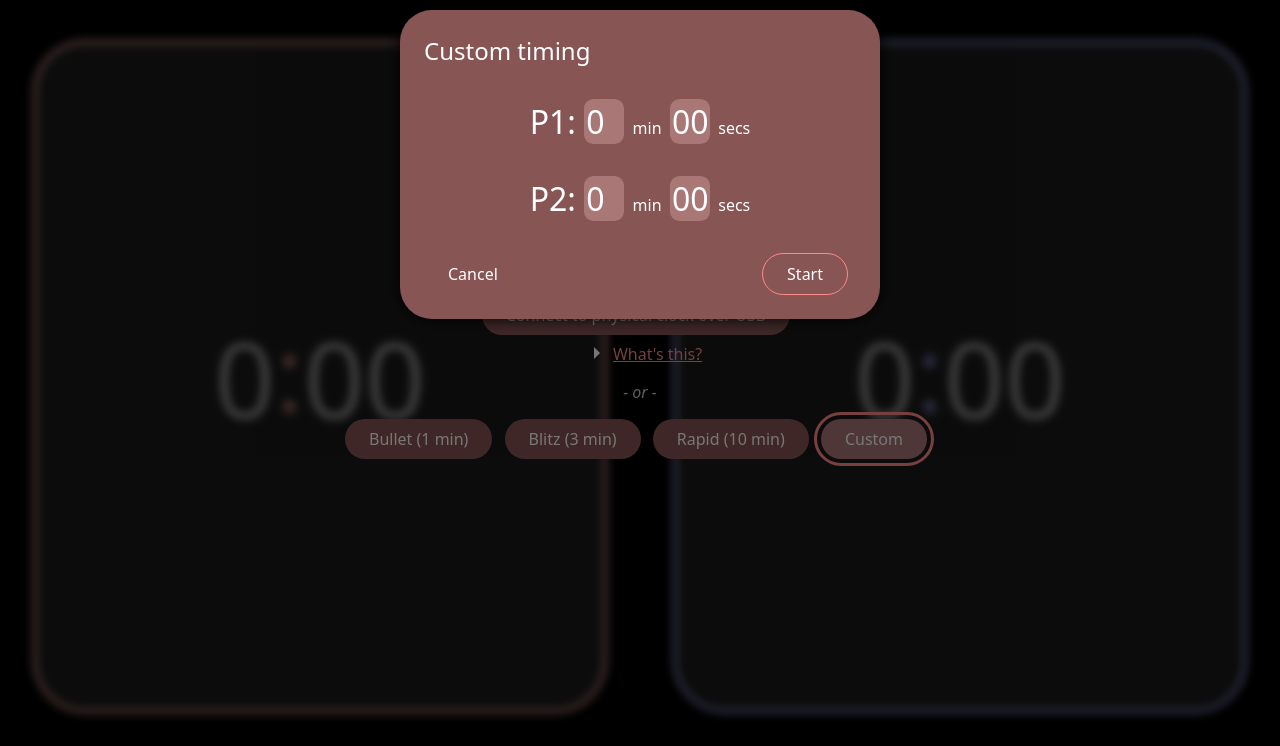
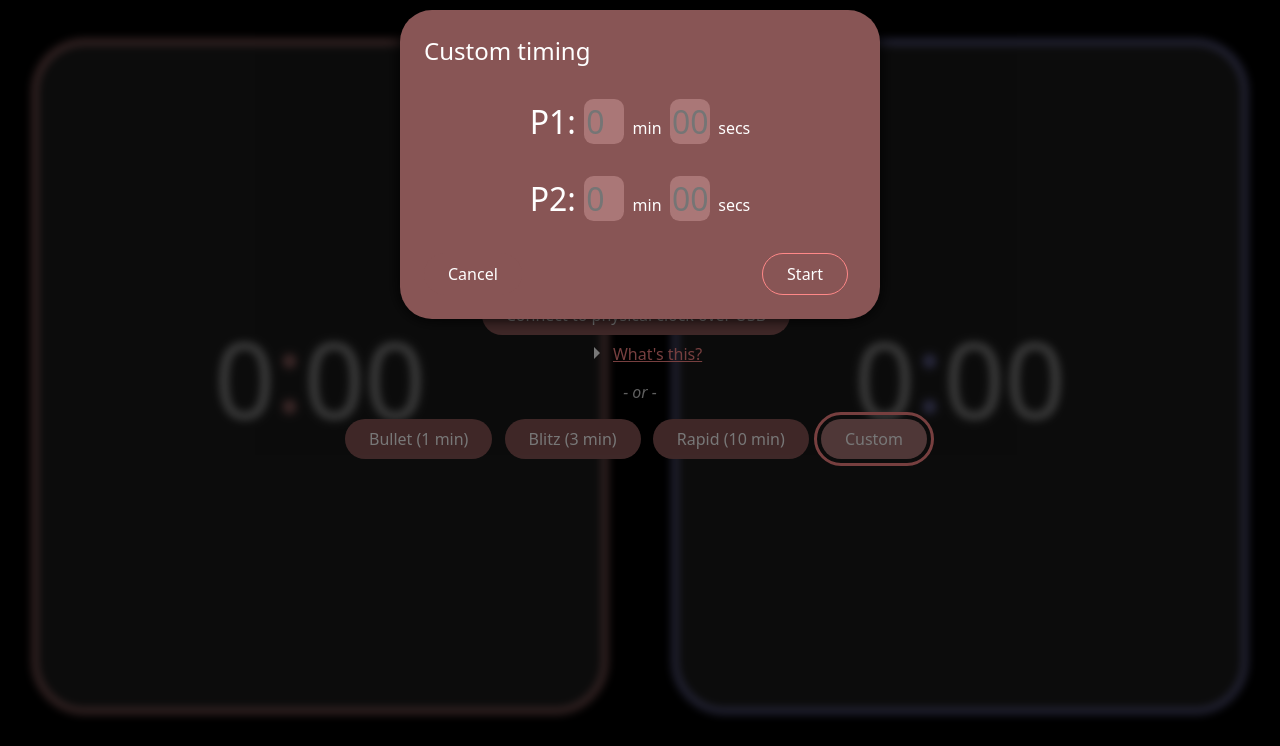
Before and after one commit to zabackary/open-chess-clock, a website built with Vite: page www/index.html in a window 1280 px wide. Both pictures are taken after a click on the button "Custom". Shown: the part 54-800 px from the top of the page. Built offline with nearby package versions, Linux system fonts and the light colour scheme.

Commit message:
fix(www): add bounding to number inputs

```diff
--- a/www/index.html
+++ b/www/index.html
@@ -105,13 +105,13 @@
       <h2>Custom timing</h2>
       <p class="time-select p1">
         P1:
-        <input type="number" value="0" /> <span class="label">min</span>
-        <input type="number" value="00" /> <span class="label">secs</span>
+        <input type="number" placeholder="0" min="0" /> <span class="label">min</span>
+        <input type="number" placeholder="00" max="59" min="0" /> <span class="label">secs</span>
       </p>
       <p class="time-select p2">
         P2:
-        <input type="number" value="0" /> <span class="label">min</span>
-        <input type="number" value="00" /> <span class="label">secs</span>
+        <input type="number" placeholder="0" min="0" /> <span class="label">min</span>
+        <input type="number" placeholder="00" max="59" min="0" /> <span class="label">secs</span>
       </p>
       <div class="actions">
         <button class="text-button" id="custom-cancel-button">Cancel</button>
```
